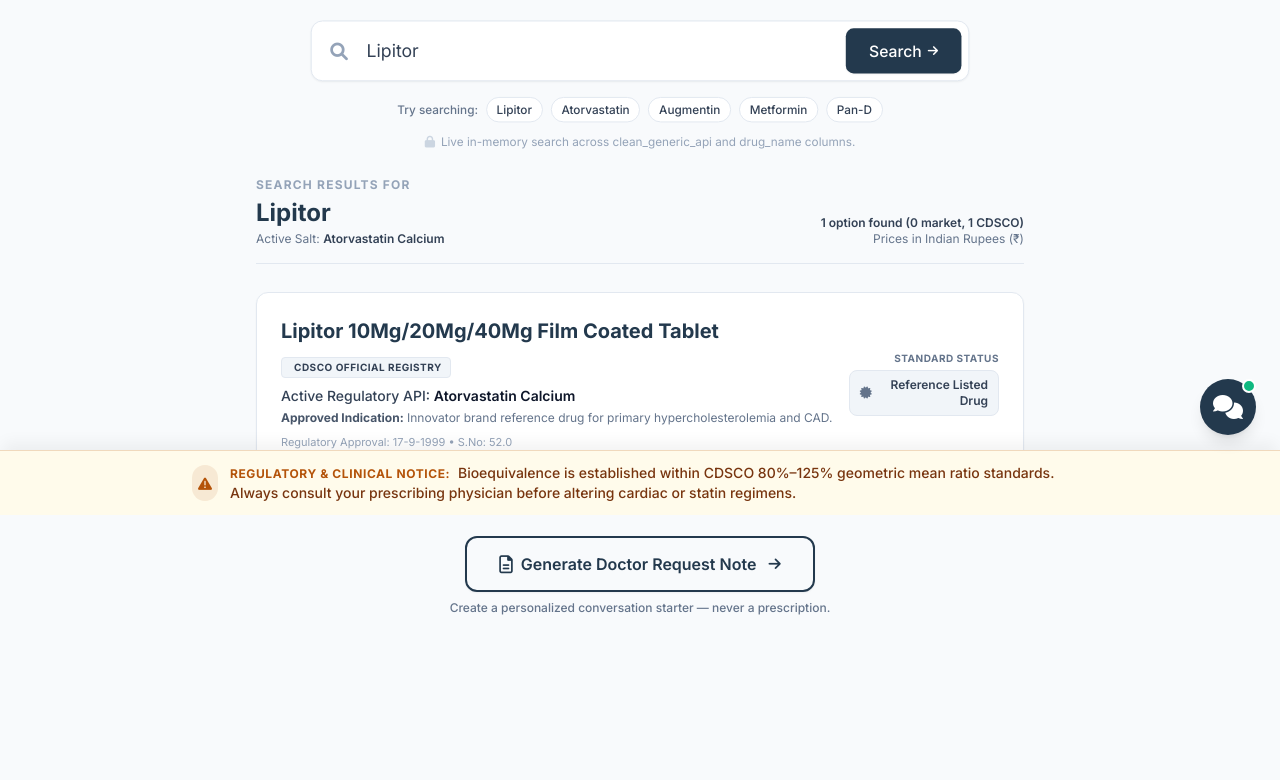
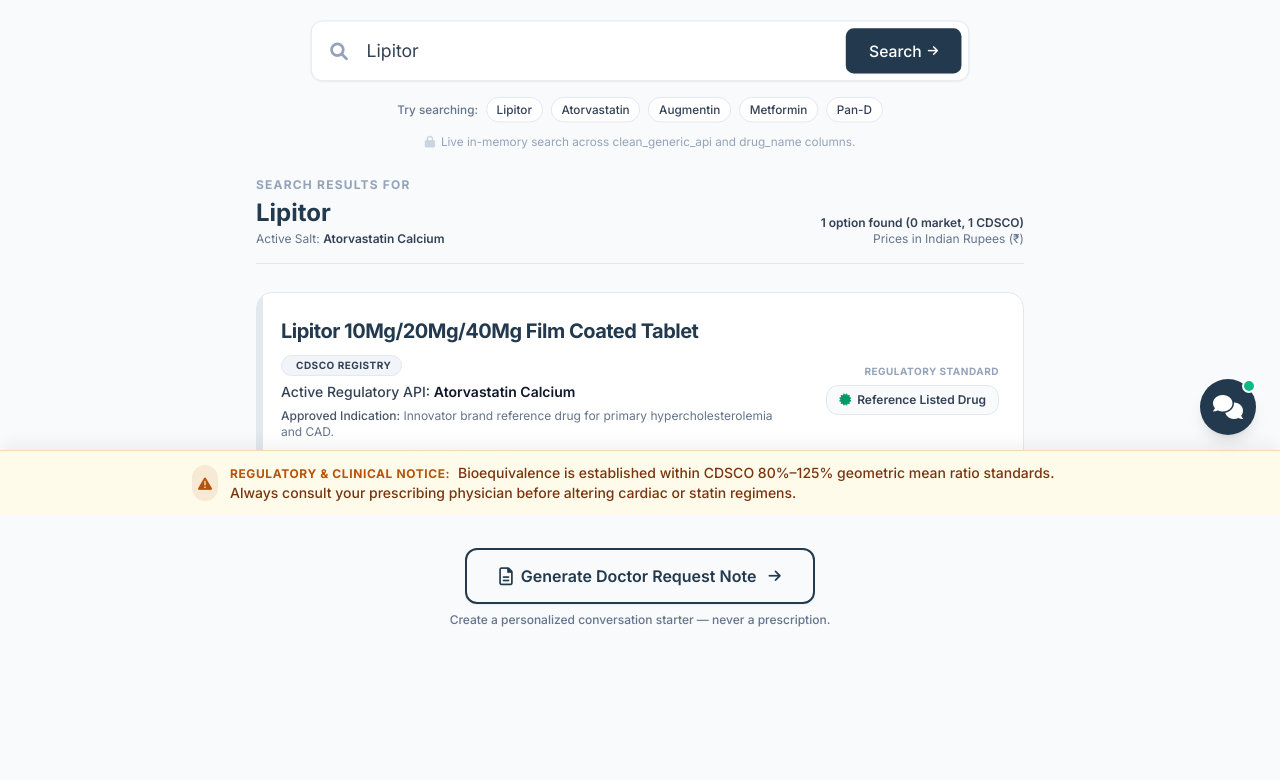
Before and after one commit to rudraroy1555/Medibuddy_ui, a website: page index.html in a window 1280 px wide. Shown: the part 285-1065 px from the top of the page. Drawn offline with nearby package versions, Linux system fonts and the light colour scheme.

Commit message:
fix(ui): remove duplicate question mark in navbar and normalize CDSCO card badge alignment

```diff
--- a/index.html
+++ b/index.html
@@ -107,12 +107,12 @@
                 style="border: 1px solid #86efac; color: #15803d; background-color: #f0fdf4;">
                 <span>🟢 System Online (Dual-Dataset Search)</span>
             </div>
-            <!-- Single '? How this works' link button -->
+            <!-- Single 'How this works' link button -->
             <button id="howItWorksBtn"
                 class="text-slate-700 hover:text-slateBlue hover:bg-slate-100 transition-colors text-xs sm:text-sm font-semibold flex items-center gap-1.5 cursor-pointer px-3 py-1.5 rounded-lg border border-slate-200 shadow-xs"
                 aria-label="How this works" aria-haspopup="dialog" type="button">
                 <i class="fa-regular fa-circle-question text-accentGreen text-base"></i>
-                <span>? How this works</span>
+                <span>How this works</span>
             </button>
         </div>
     </header>
--- a/script.js
+++ b/script.js
@@ -454,33 +454,36 @@
             const approvalDate = item.approval_date || item.source_year || 'Approved';
 
             cardsHtml += `
-                <div class="bg-white border border-slate-200 rounded-xl p-5 md:p-6 shadow-sm hover:shadow-md transition-shadow relative overflow-hidden group mb-4">
-                    <div class="flex flex-col md:flex-row justify-between gap-4">
-                        <div class="flex-grow">
-                            <div class="flex items-center gap-3 mb-2 flex-wrap">
-                                <h3 class="text-xl font-bold text-slateBlue">${escapeHtml(drugName)}</h3>
-                                <span class="bg-slate-100 text-slate-700 text-[10px] font-bold px-2 py-0.5 rounded uppercase tracking-wider border border-slate-200 flex items-center gap-1">
-                                    <i class="fa-solid fa-shield-halved text-slate-500"></i> CDSCO Official Registry
+                <div class="bg-white border border-slate-200 rounded-2xl p-5 md:p-6 shadow-xs hover:border-slate-300 hover:shadow-sm transition-all relative overflow-hidden group mb-4">
+                    <div class="absolute top-0 left-0 w-1.5 h-full bg-slate-200 group-hover:bg-slate-300 transition-colors"></div>
+
+                    <div class="flex flex-col md:flex-row justify-between items-start md:items-center gap-4">
+                        <div class="flex-grow min-w-0 space-y-1.5">
+                            <div class="flex items-center gap-2.5 flex-wrap">
+                                <h3 class="text-xl font-bold text-slateBlue tracking-tight">${escapeHtml(drugName)}</h3>
+                                <span class="bg-slate-100 text-slate-700 text-[10px] font-bold px-2.5 py-0.5 rounded-full uppercase tracking-wider border border-slate-200 flex items-center gap-1 shadow-xs">
+                                    <i class="fa-solid fa-shield-halved text-slate-500"></i> CDSCO Registry
                                 </span>
                             </div>
-                            <p class="text-sm text-slate-700 mb-1 font-medium">
+
+                            <p class="text-sm text-slate-700 font-medium">
                                 Active Regulatory API: <span class="font-semibold text-slate-900">${escapeHtml(genericApi)}</span>
                             </p>
-                            <p class="text-xs text-slate-500 mb-2">
-                                <strong class="text-slate-600">Approved Indication:</strong> ${escapeHtml(indication)}
+                            <p class="text-xs text-slate-500">
+                                <strong class="text-slate-600 font-medium">Approved Indication:</strong> ${escapeHtml(indication)}
                             </p>
                             <p class="text-[11px] text-slate-400">
                                 Regulatory Approval: ${escapeHtml(approvalDate)} &bull; S.No: ${escapeHtml(item.s_no)}
                             </p>
                         </div>
 
-                        <div class="flex items-center gap-6 justify-between md:justify-end border-t md:border-t-0 pt-4 md:pt-0 mt-2 md:mt-0 border-slate-100">
-                            <div class="text-center md:text-right flex flex-col justify-center">
-                                <span class="text-[10px] font-bold uppercase text-slate-500 tracking-wider mb-1">Standard Status</span>
-                                <span class="inline-flex items-center gap-1.5 text-slate-700 font-semibold text-xs bg-slate-100 px-2.5 py-1.5 rounded-lg border border-slate-200">
-                                    <i class="fa-solid fa-certificate text-slate-500"></i> Reference Listed Drug
-                                </span>
-                            </div>
+                        <!-- Fixed right-side badge column: non-shrinking, strictly aligned -->
+                        <div class="flex flex-row md:flex-col items-center md:items-end justify-between md:justify-center w-full md:w-auto md:min-w-[190px] flex-shrink-0 pt-3 md:pt-0 border-t md:border-t-0 border-slate-100 gap-1.5">
+                            <span class="text-[10px] font-bold uppercase text-slate-400 tracking-wider">Regulatory Standard</span>
+                            <span class="inline-flex items-center gap-1.5 text-slate-700 font-semibold text-xs bg-slate-50 hover:bg-slate-100 px-3 py-1.5 rounded-xl border border-slate-200 shadow-xs whitespace-nowrap">
+                                <i class="fa-solid fa-certificate text-emerald-600 text-xs"></i>
+                                <span>Reference Listed Drug</span>
+                            </span>
                         </div>
                     </div>
                 </div>
```
